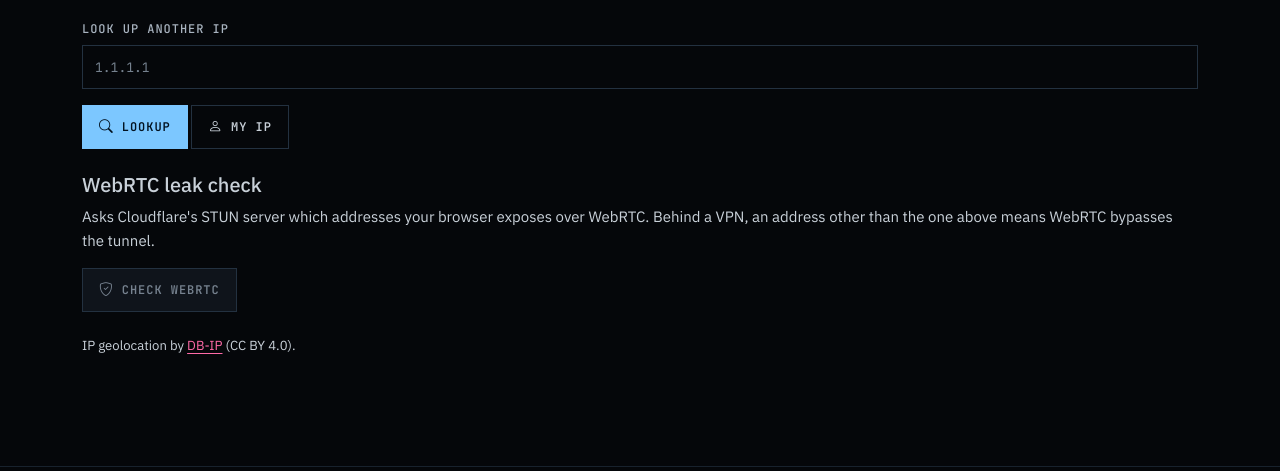
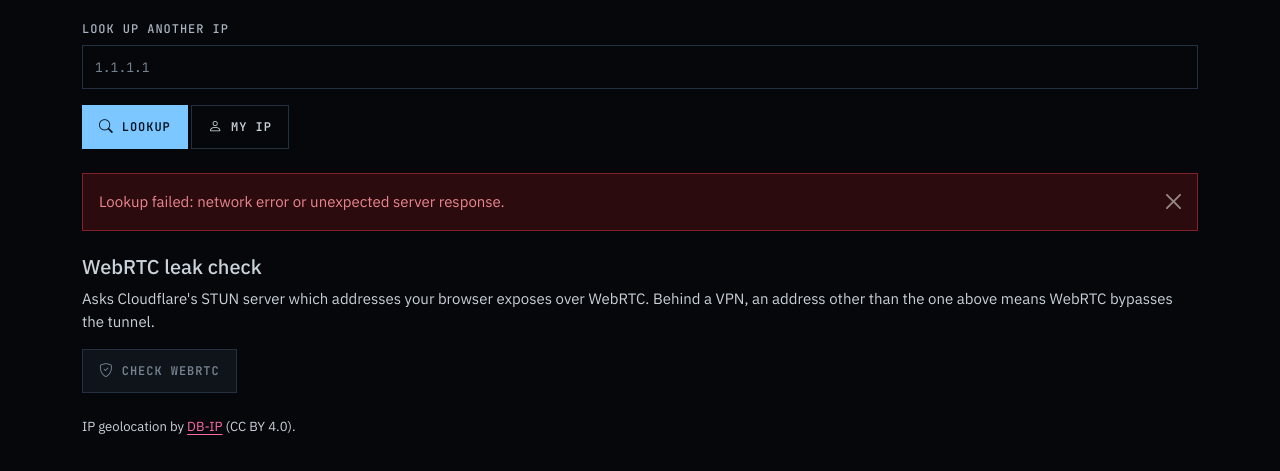
Before and after one commit to alkaphreak/marstech-link-spray, a Spring app: page /ip in a window 1280 px wide. Shown: the part 241-712 px from the top of the page. Run offline with Thymeleaf, Linux system fonts and the light colour scheme; the template is opened without the code that fills it, so the values that code supplies are empty.

Commit message:
fix(ip,dns): error alert when the lookup fails (MLS-270) (#246)
A rejected fetch or a non-JSON body (proxy error page) left both pages silent.
Both now show an appendAlert danger alert, cleared on the next lookup.

```diff
--- a/src/main/resources/static/assets/js/pages/ip.js
+++ b/src/main/resources/static/assets/js/pages/ip.js
@@ -26,8 +26,16 @@ function countryText(json) {
 }
 
 async function lookup(ip) {
-    const response = await fetch(ip ? '/api/ip?ip=' + encodeURIComponent(ip) : '/api/ip');
-    const json = await response.json();
+    const alert = document.getElementById('ipAlert');
+    alert.replaceChildren();
+    let response, json;
+    try {
+        response = await fetch(ip ? '/api/ip?ip=' + encodeURIComponent(ip) : '/api/ip');
+        json = await response.json();
+    } catch {
+        appendAlert('Lookup failed: network error or unexpected server response.', 'danger', alert);
+        return;
+    }
     const body = document.querySelector('#ipInfo tbody');
     if (!response.ok) {
         body.replaceChildren(row('Error', json.fieldErrors?.[0]?.message ?? json.message ?? response.statusText));
--- a/src/main/resources/templates/dns.html
+++ b/src/main/resources/templates/dns.html
@@ -48,6 +48,7 @@
                         <i class="bi bi-globe"></i> Check propagation
                     </button>
                 </form>
+                <div class="mt-3" id="dnsAlert"></div>
 
                 <table class="table mt-4 d-none" id="dnsResults">
                     <thead>
--- a/src/main/resources/templates/ip.html
+++ b/src/main/resources/templates/ip.html
@@ -45,6 +45,7 @@
                         <i class="bi bi-person"></i> My IP
                     </button>
                 </form>
+                <div class="mb-4" id="ipAlert"></div>
 
                 <h5>WebRTC leak check</h5>
                 <p>Asks Cloudflare's STUN server which addresses your browser exposes over WebRTC. Behind a VPN,
```
Also changed, not shown: src/main/resources/static/assets/js/pages/dns.js (+10 -2 lines), CHANGELOG.md.
